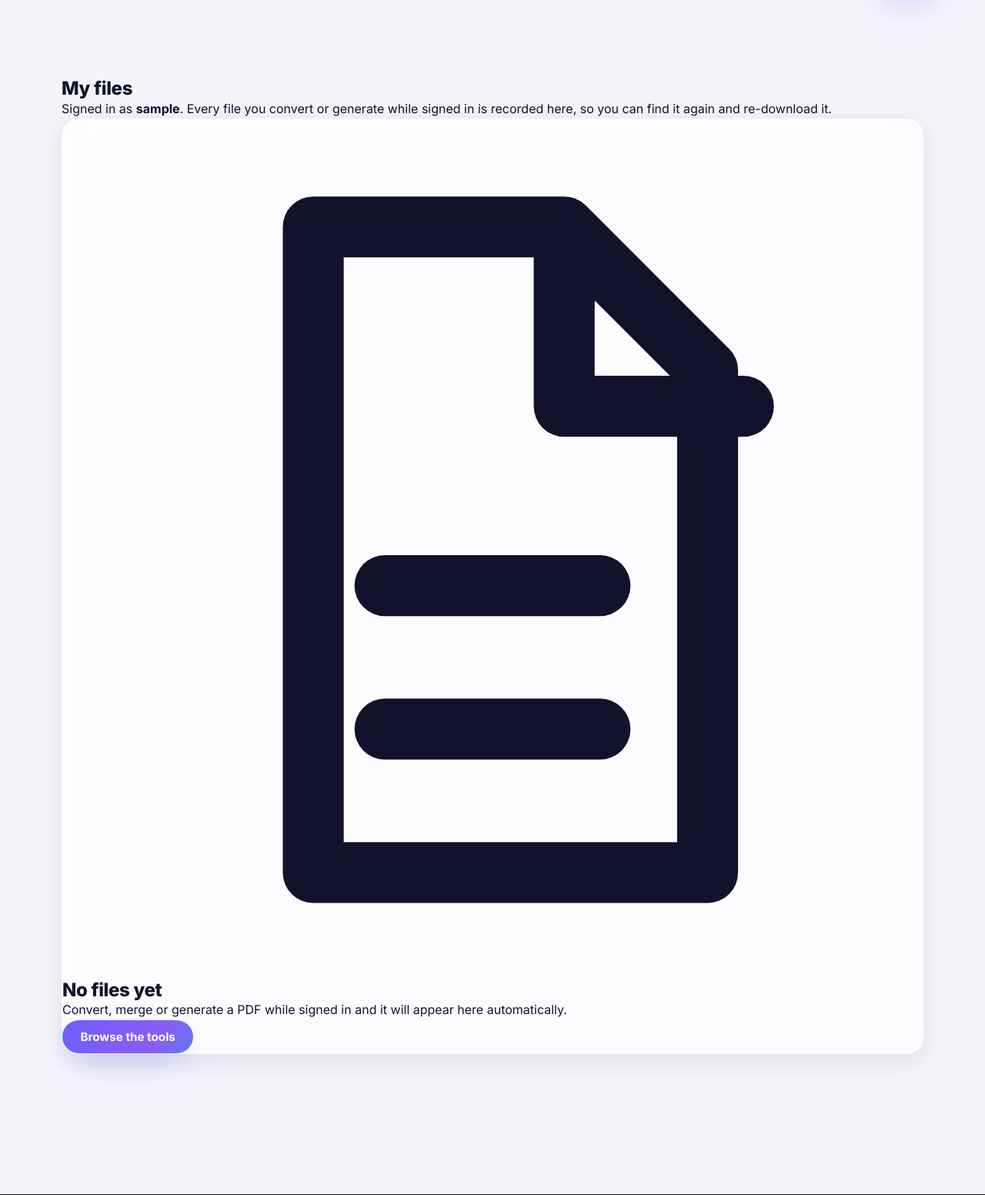
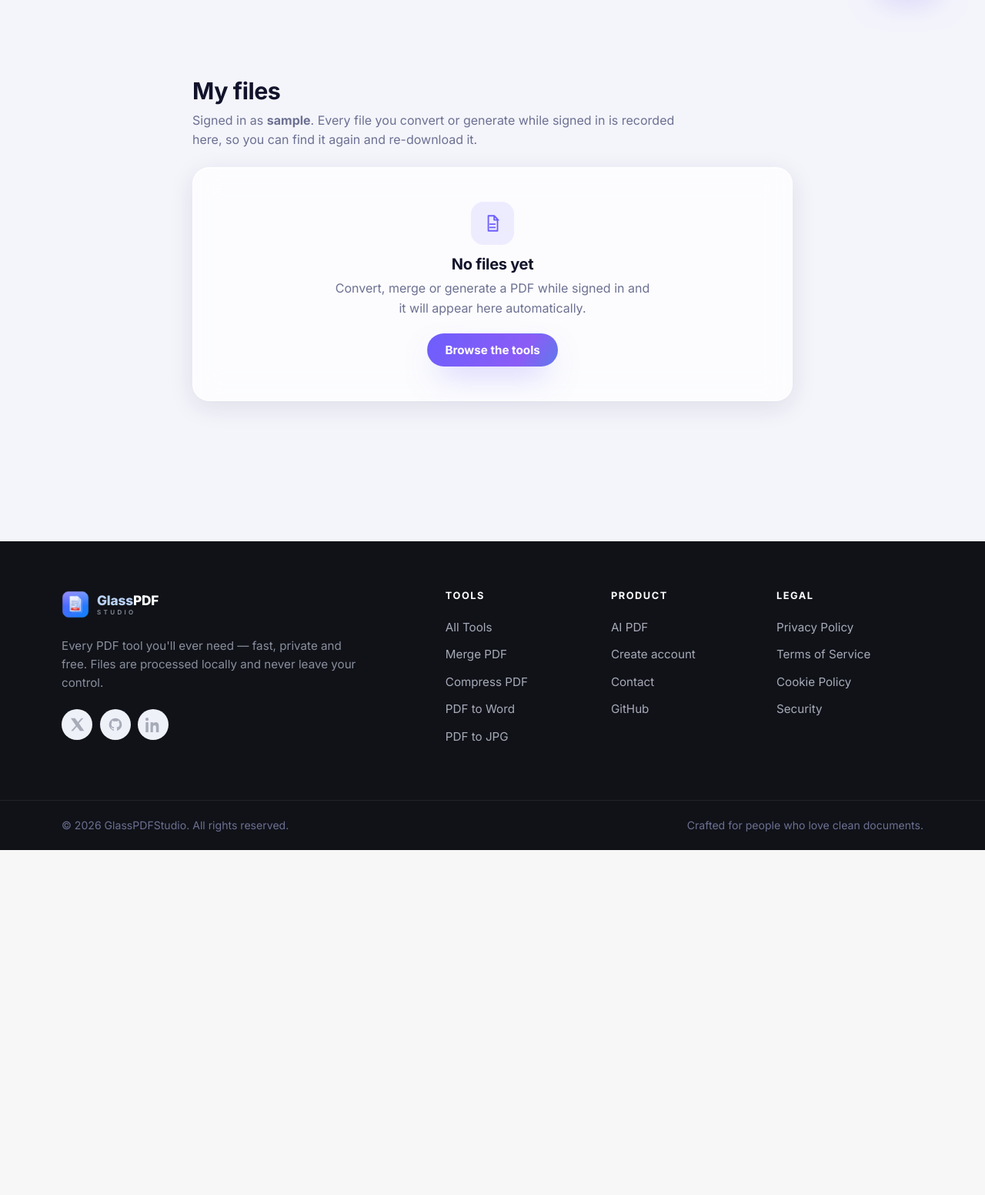
Before and after one commit to ToheedJutt/glasspdfstudio, a Flask app: page /auth/account in a window 1280 px wide. Shown: the part 64-1616 px from the top of the page at 77% size. After the commit the page ends 1168 px from the top, so only its background shows below. Run offline with Flask 3, Linux system fonts and the light colour scheme; the visitor is signed in with stand-in values (Sample User, id 1); some libraries are stand-ins or nearby versions.

Commit message:
My files page styles: padded card, rows, empty state

```diff
--- a/GlassPDFStudio/static/css/redesign.css
+++ b/GlassPDFStudio/static/css/redesign.css
@@ -1225,6 +1225,123 @@ body.page-home {
   border-top: 1px solid rgba(255, 255, 255, 0.07);
 }
 
+/* ---------- My files (account page) ---------- */
+.account__wrap {
+  max-width: 860px;
+}
+
+.account__head {
+  margin-bottom: 22px;
+}
+
+.account__title {
+  font-size: 1.9rem;
+  font-weight: 700;
+  margin-bottom: 8px;
+}
+
+.account__sub {
+  color: var(--muted);
+  line-height: 1.6;
+  margin: 0;
+  max-width: 640px;
+}
+
+.account__card {
+  padding: 6px 22px;
+}
+
+.account__row {
+  display: flex;
+  align-items: center;
+  justify-content: space-between;
+  gap: 16px;
+  padding: 14px 0;
+  border-bottom: 1px solid var(--border);
+}
+
+.account__row:last-child {
+  border-bottom: none;
+}
+
+.account__info {
+  display: flex;
+  flex-direction: column;
+  gap: 2px;
+  min-width: 0;
+}
+
+.account__tool {
+  font-weight: 600;
+}
+
+.account__files {
+  color: var(--muted);
+  font-size: 0.92rem;
+  overflow-wrap: anywhere;
+}
+
+.account__files strong {
+  color: var(--text);
+}
+
+.account__meta {
+  color: var(--muted);
+  font-size: 0.82rem;
+}
+
+.account__dl {
+  flex: none;
+}
+
+.account__note {
+  color: var(--muted);
+  font-size: 0.85rem;
+  margin-top: 14px;
+}
+
+.account__empty {
+  padding: 44px 24px;
+  text-align: center;
+}
+
+.account__empty-icon {
+  display: inline-flex;
+  width: 56px;
+  height: 56px;
+  border-radius: 16px;
+  align-items: center;
+  justify-content: center;
+  background: color-mix(in srgb, var(--brand-500) 12%, var(--surface));
+  color: var(--brand-500);
+  margin-bottom: 14px;
+}
+
+.account__empty-icon svg {
+  width: 26px;
+  height: 26px;
+}
+
+.account__empty-title {
+  font-size: 1.25rem;
+  font-weight: 700;
+  margin-bottom: 8px;
+}
+
+.account__empty-text {
+  color: var(--muted);
+  margin: 0 auto 20px;
+  max-width: 420px;
+  line-height: 1.6;
+}
+
+@media (max-width: 560px) {
+  .account__row {
+    flex-direction: column;
+    align-items: flex-start;
+  }
+}
+
 /* ---------- Reduced motion ---------- */
 @media (prefers-reduced-motion: reduce) {
   .tool-card,
@@ -1233,7 +1350,6 @@ body.page-home {
   .modal-backdrop {
     animation: none;
   }
-
   .tool-card,
   .tool-icon,
   .tool-arrow,
```
